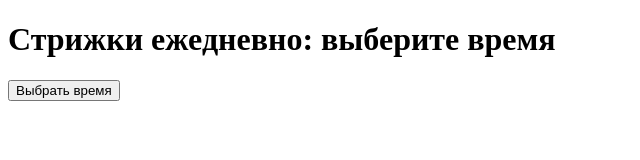
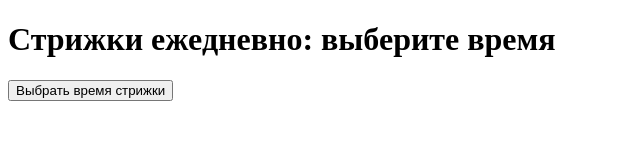
Before and after one commit to SomeStay07/git-ai-learning-demo, a plain HTML site: page index.html in a window 1280 px wide. Shown: the whole page, without its empty margins (0-640 px from the left). Drawn offline with Linux system fonts and the light colour scheme.

Commit message:
feat: clarify haircut booking button label

```diff
--- a/index.html
+++ b/index.html
@@ -1,4 +1,4 @@
 <!doctype html>
 <meta charset="utf-8">
 <h1>Стрижки ежедневно: выберите время</h1>
-<button>Выбрать время</button>
+<button>Выбрать время стрижки</button>
```
